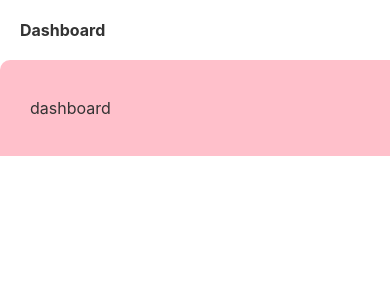
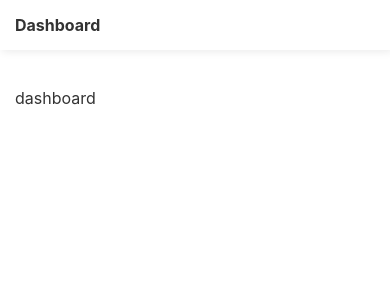
Before and after one commit to EstefanHu/portfolio, a Next.js app: page /dsh in a window 390 px wide. Shown: the top 300 px of the page. Built offline with nearby package versions, Linux system fonts and the light colour scheme.

Commit message:
added app styles\

```diff
--- a/src/app/(app)/app.module.scss
+++ b/src/app/(app)/app.module.scss
@@ -2,12 +2,12 @@
   display: flex;
 
   nav {
-    background-color: var(--background);
+    background-color: var(--layout);
     width: 200px;
     height: 100vh;
     display: flex;
     flex-direction: column;
-    padding: 16px 10px 15px;
+    padding: 10px 10px 15px;
 
     @media (max-width: 1200px) {
       width: 70px;
@@ -30,7 +30,7 @@
       position: fixed;
       top: 0;
       width: 100%;
-      background-color: var(--background);
+      background-color: var(--layout);
       display: flex;
       justify-content: space-between;
       align-items: center;
@@ -38,12 +38,26 @@
     }
 
     main {
-      background-color: pink;
+      background-color: var(--component);
       border-top-left-radius: 10px;
       flex-grow: 1;
       display: flex;
       flex-direction: column;
       padding: 40px 30px;
     }
+
+    @media (max-width: 650px) {
+      header {
+        height: 50px;
+        padding: 0 15px;
+        box-shadow: 2px 2px 8px rgba(0, 0, 0, 0.08);
+      }
+
+      main {
+        border-radius: 0;
+        background-color: var(--background);
+        padding: 30px 15px;
+      }
+    }
   }
 }
```
Also changed, not shown: src/app/(app)/PageName.tsx (+4 -6 lines).
